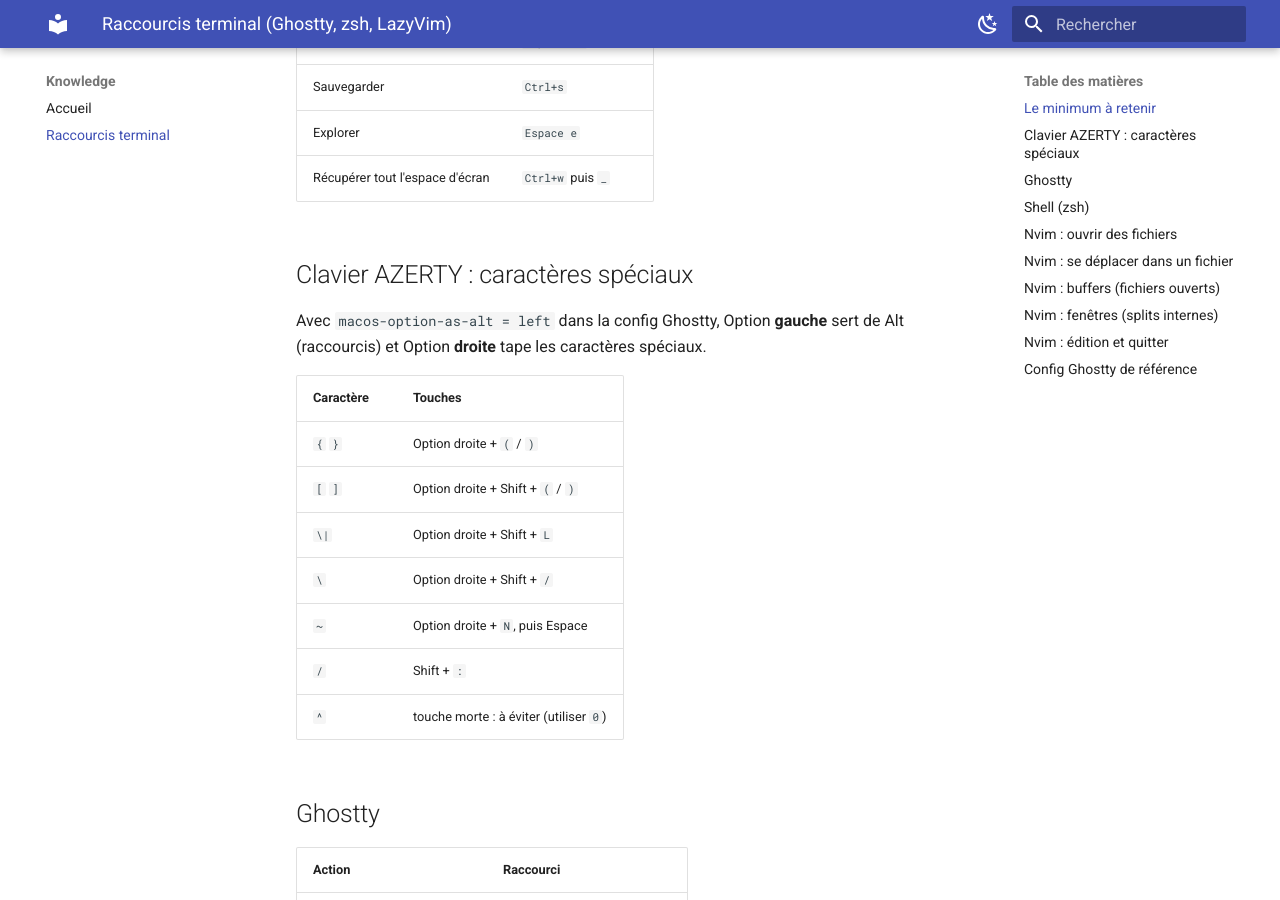
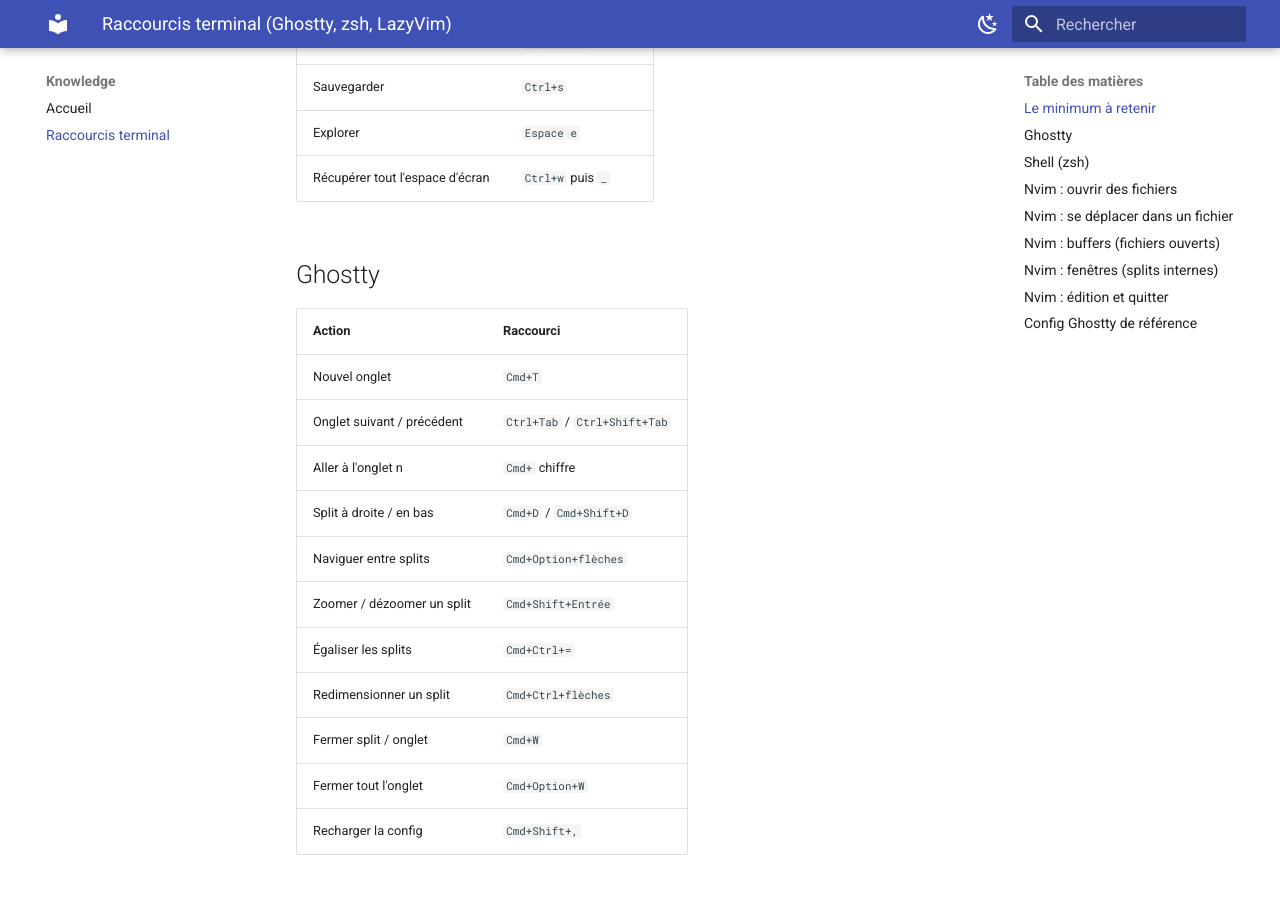
Before and after one commit to jcassan/knowledge, an MkDocs documentation site: the page built from docs/raccourcis-terminal.md, in a window 1280 px wide and 900 px high, scrolled down 538 px. Built offline with MkDocs 1.6.1 and Material for MkDocs 9.7.7, drawn with Linux system fonts in a browser that asks for light colours; some of the changed text lies outside the part shown.

Commit message:
correct some mistakes

```diff
--- a/docs/raccourcis-terminal.md
+++ b/docs/raccourcis-terminal.md
@@ -19,20 +19,6 @@ Aide-mémoire pour le setup **Ghostty + zsh + LazyVim** sur un **clavier AZERTY
 | Sauvegarder | `Ctrl+s` |
 | Explorer | `Espace e` |
 | Récupérer tout l'espace d'écran | `Ctrl+w` puis `_` |
-
-## Clavier AZERTY : caractères spéciaux
-
-Avec `macos-option-as-alt = left` dans la config Ghostty, Option **gauche** sert de Alt (raccourcis) et Option **droite** tape les caractères spéciaux.
-
-| Caractère | Touches |
-|---|---|
-| `{` `}` | Option droite + `(` / `)` |
-| `[` `]` | Option droite + Shift + `(` / `)` |
-| `\|` | Option droite + Shift + `L` |
-| `\` | Option droite + Shift + `/` |
-| `~` | Option droite + `N`, puis Espace |
-| `/` | Shift + `:` |
-| `^` | touche morte : à éviter (utiliser `0`) |
 
 ## Ghostty
 
@@ -132,7 +117,7 @@ Mode normal (après `Esc`).
 font-family = JetBrainsMono Nerd Font
 font-size = 14
 theme = catppuccin-mocha
-macos-option-as-alt = left
+macos-option-as-alt = true
 window-padding-x = 8
 window-padding-y = 8
 shell-integration = zsh
```
Also changed, not shown: other parts of docs/raccourcis-terminal.md (+0 -1 lines).
